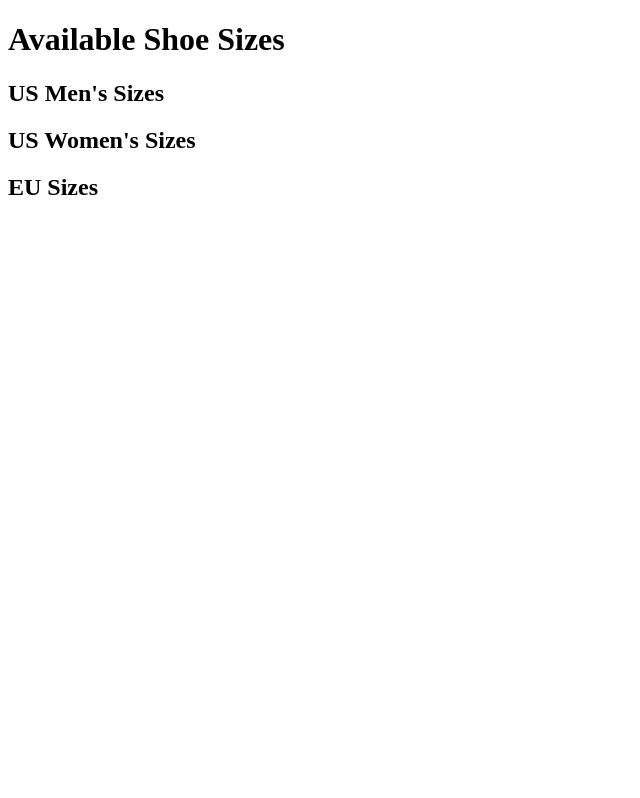
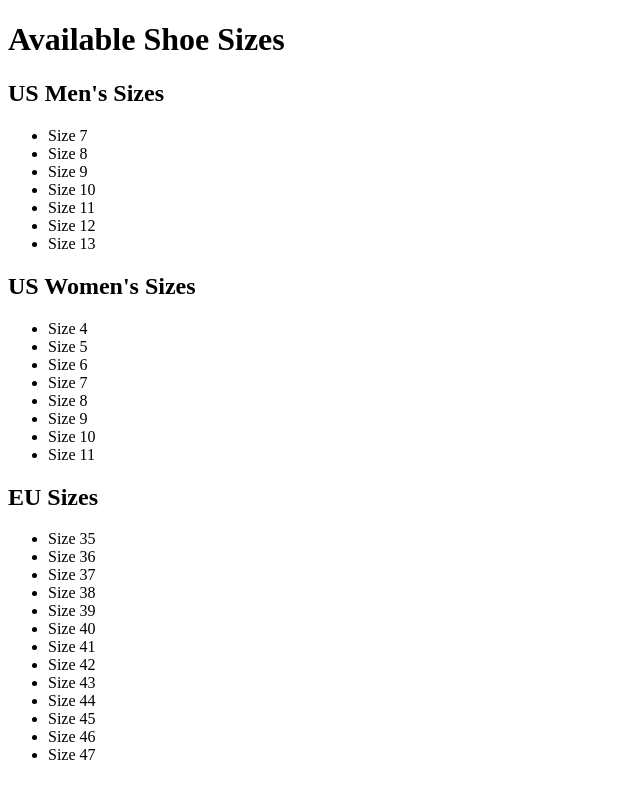
Before and after one commit to amabonaire/shoesizes, a plain HTML site: page shoesizes.html in a window 1280 px wide. Shown: the whole page, without its empty margins (0-640 px from the left). Drawn offline with Linux system fonts and the light colour scheme.

Commit message:
Update shoesizes.html

```diff
--- a/shoesizes.html
+++ b/shoesizes.html
@@ -7,10 +7,13 @@
 </head>
 <body>
     <h1>Available Shoe Sizes</h1>
+
     <h2>US Men's Sizes</h2>
     <ul id="usMenSizes"></ul>
+
     <h2>US Women's Sizes</h2>
     <ul id="usWomenSizes"></ul>
+
     <h2>EU Sizes</h2>
     <ul id="euSizes"></ul>
 
@@ -19,13 +22,18 @@
         const usWomenSizes = [4, 5, 6, 7, 8, 9, 10, 11];
         const euSizes = Array.from({ length: 13 }, (_, i) => i + 35);
 
-        const usMenList = document.getElementById('usMenSizes');
-        usMenSizes.forEach(size => {
-            const li = document.createElement('li');
-            li.textContent = `Size ${size}`;
-            usMenList.appendChild(li);
-        });
+        function populateList(sizes, listId) {
+            const list = document.getElementById(listId);
+            sizes.forEach(size => {
+                const li = document.createElement('li');
+                li.textContent = `Size ${size}`;
+                list.appendChild(li);
+            });
+        }
 
-        const usWomenList = document.getElementById('usWomenSizes');
-        usWomenSizes.forEach(size => {
-            const li
+        populateList(usMenSizes, 'usMenSizes');
+        populateList(usWomenSizes, 'usWomenSizes');
+        populateList(euSizes, 'euSizes');
+    </script>
+</body>
+</html>
```
